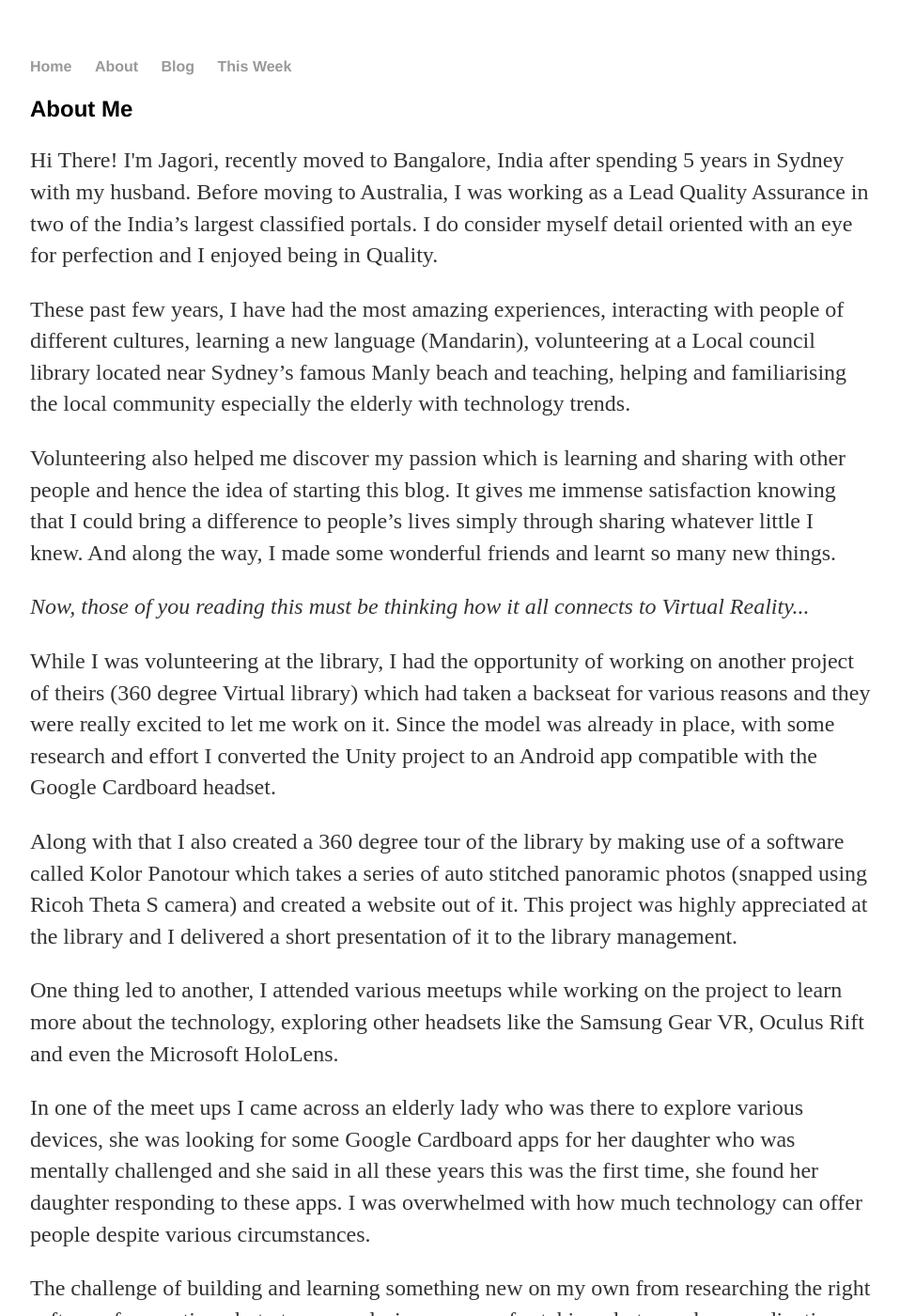
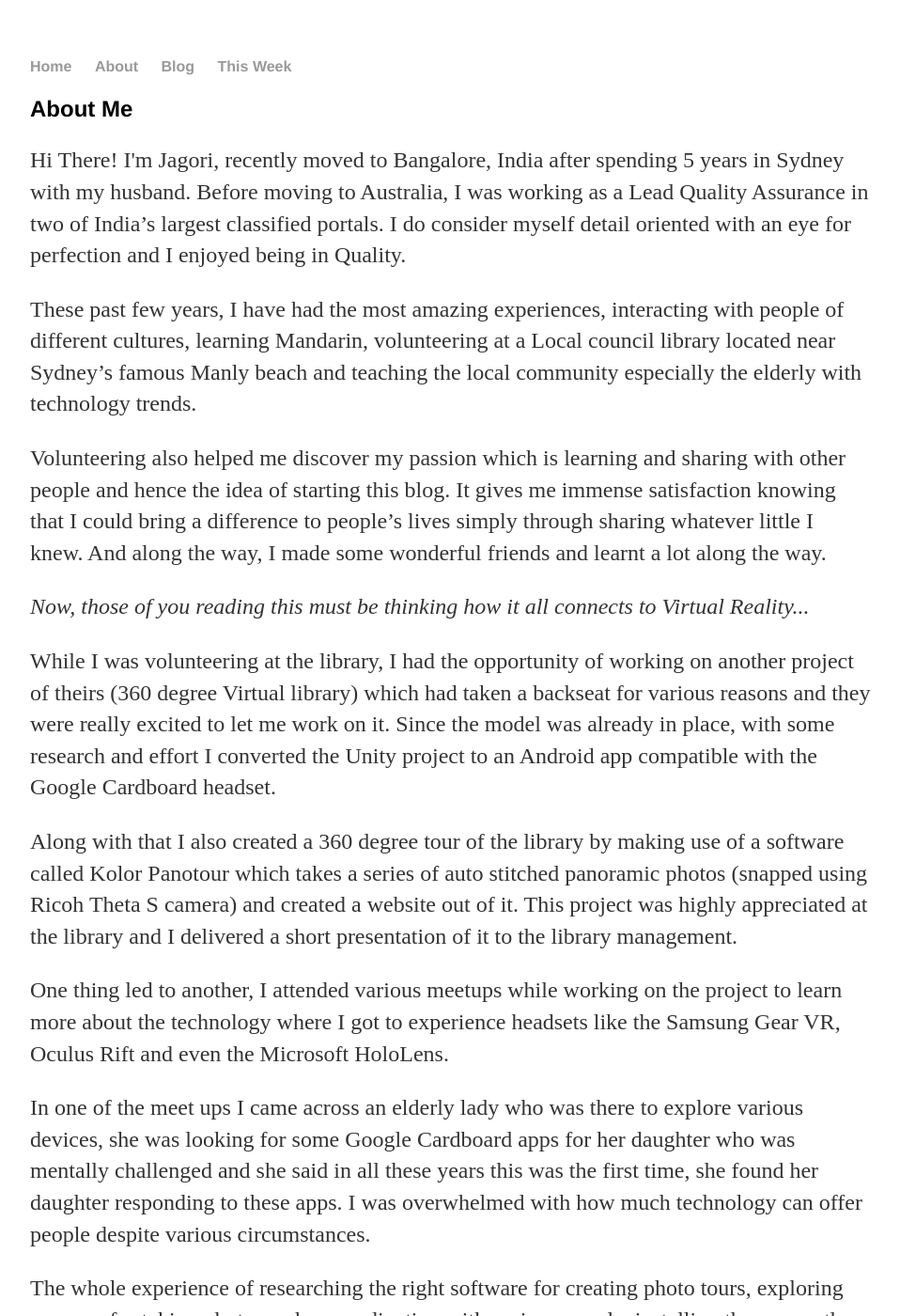
Before and after one commit to jagorisamajdar/jagorisamajdar.github.io, a Jekyll site: the page built from about/index.html, in a window 1280 px wide and 1400 px high. Shown: the whole window at 94% size, without its empty margins (160-1118 px from the left). Built offline with Jekyll 4.4.1, drawn with Linux system fonts in a browser that asks for light colours; some of the changed text lies outside the part shown.

Commit message:
Update index.html

```diff
--- a/about/index.html
+++ b/about/index.html
@@ -3,15 +3,13 @@
 title: About Me
 ---
 <div class="about">
-  <h2>{{page.title}}</h2>
+<h2>{{page.title}}</h2>
 <p>Hi There! I'm Jagori, recently moved to Bangalore, India after spending 5 years in Sydney with my husband. Before moving to Australia, I
-was working as a Lead Quality Assurance in two of the India’s largest classified portals. I do consider myself detail oriented with an eye for
+was working as a Lead Quality Assurance in two of India’s largest classified portals. I do consider myself detail oriented with an eye for
 perfection and I enjoyed being in Quality.</p>
-<p>These past few years, I have had the most amazing experiences, interacting with people of different cultures, learning a new
-language (Mandarin), volunteering at a Local council library located near Sydney’s famous Manly beach and teaching, helping and familiarising the local
-community especially the elderly with technology trends.</p>
+<p>These past few years, I have had the most amazing experiences, interacting with people of different cultures, learning Mandarin, volunteering at a Local council library located near Sydney’s famous Manly beach and teaching the local community especially the elderly with technology trends.</p>
 <p>Volunteering also helped me discover my passion which is learning and sharing with other people and hence the idea of starting this blog.
-It gives me immense satisfaction knowing that I could bring a difference to people’s lives simply through sharing whatever little I knew. And along the way, I made some wonderful friends and learnt so many new things.</p>
+It gives me immense satisfaction knowing that I could bring a difference to people’s lives simply through sharing whatever little I knew. And along the way, I made some wonderful friends and learnt a lot along the way.</p>
 <p><em>Now, those of you reading this must be thinking how it all connects to Virtual Reality...</em></p>
 <p>While I was volunteering at the library, I had the opportunity of working on another project of theirs (360 degree Virtual library) which had taken a backseat for various reasons and they were
 really excited to let me work on it. Since the model was already in place, with some research and effort I converted the Unity project to an Android app
@@ -19,15 +17,13 @@
 <p>Along with that I also created a 360 degree tour of the library by making use of a software called Kolor Panotour which takes a series
 of auto stitched panoramic photos (snapped using Ricoh Theta S camera) and created a website out of it. This project was highly appreciated at the library
 and I delivered a short presentation of it to the library management.</p>
-<p>One thing led to another, I attended various meetups while working on the project to learn more about the technology, exploring other
-headsets like the Samsung Gear VR, Oculus Rift and even the Microsoft HoloLens.</p>
+<p>One thing led to another, I attended various meetups while working on the project to learn more about the technology where I got to experience headsets like the Samsung Gear VR, Oculus Rift and even the Microsoft HoloLens.</p>
 <p>In one of the meet ups I came across an elderly lady who was there to explore various devices, she was looking for some Google
 Cardboard apps for her daughter who was mentally challenged and she said in all these years this was the first time, she found her daughter responding to these apps. I was overwhelmed with how much technology can offer people despite various circumstances.</p>
-<p>The challenge of building and learning something new on my own from researching the right software for creating photo tours, exploring cameras for taking photographs, coordinating with various people, installing the app on the
-Android device and seeing it through the Google Cardboard headset in a few months was amazing. This wouldn’t have been possible without the encouragement
-and faith shown towards me by my library technical coordinator and the other staff members.</p>
-<p>For now I have decided to take a break and learn something new and I hope to see it reaching people who really need it.</p><p> I do not have an extensive background in coding or gaming technology. I will have to learn as and whatever is required which is what I had been doing all along while working on the project.
-I have a fair idea about the applications of VR but I haven’t yet thought over any specific application/project I want to build as a final project.</p>
-  <p>For now, my objective is to build a simple project which helps me learn the basics.</p>
+<p>The whole experience of researching the right software for creating photo tours, exploring cameras for taking photographs, coordinating with various people,
+installing the app on the Android device and seeing it through the Google Cardboard headset in a few months was amazing.  This wouldn’t have been possible without the encouragement and faith shown towards me by my library technical coordinator and the other staff members.
+This opportunity has strengthened my belief that it’s never too late to learn a new technology.</p>
+<p>So for now I have decided to keep working in this new field with the hope of seeing it reach people who really need it.</p>
+<p>I have a fair idea about the applications of VR but I haven’t yet thought over any specific application that I would like to deliver. Whatever form or shape my endeavours take I hope the end result reflects my newly discovered passion for the subject.</p>
 
 </div>
```
